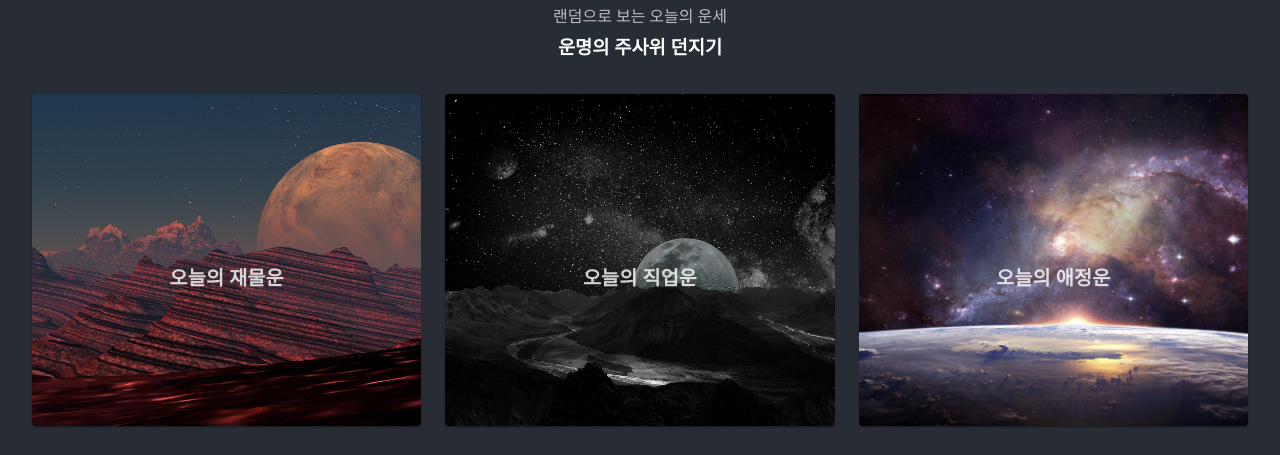
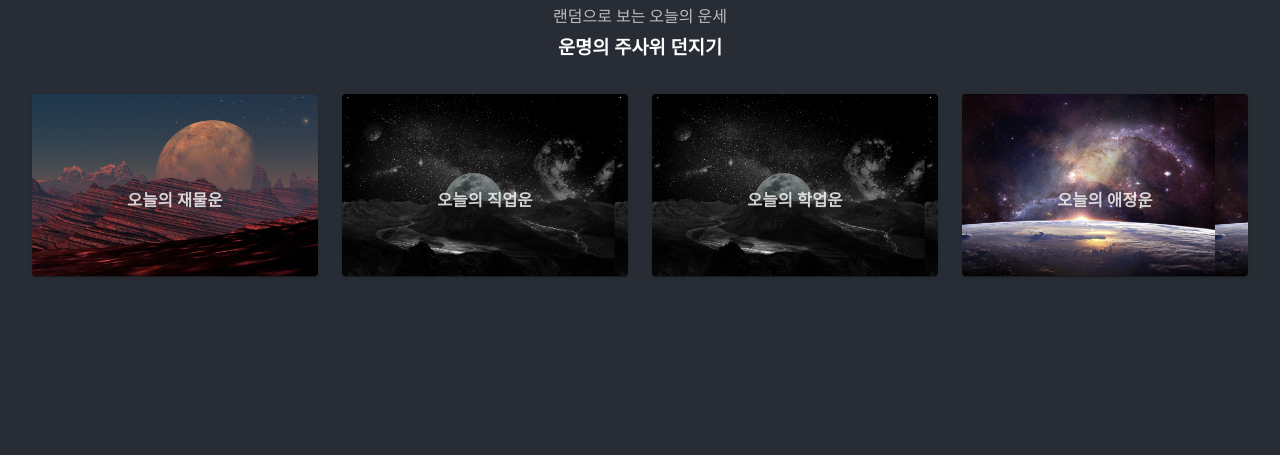
Before and after one commit to sundesoleil/sunsaju, a React (Create React App) app: page / in a window 1280 px wide. Shown: the part 798-1253 px from the top of the page. After the commit the page ends 1106 px from the top, so only its background shows below. Built offline with nearby package versions, Linux system fonts and the light colour scheme; a web font is replaced by a local one.

Commit message:
컴포넌트 스타일 수정

```diff
--- a/src/App.js
+++ b/src/App.js
@@ -20,6 +20,7 @@ function App() {
           <Route path="/result" element={<Result />} />
           <Route path="/today" element={<Today />}>
             <Route path="money" element={<div>재물운</div>} />
+            <Route path="study" element={<div>학업운</div>} />
             <Route path="love" element={<div>애정운</div>} />
             <Route path="work" element={<div>직장운</div>} />
           </Route>
--- a/src/components/TodayFortune.js
+++ b/src/components/TodayFortune.js
@@ -14,35 +14,31 @@ const Item = styled(Paper)(({ theme }) => ({
   padding: theme.spacing(2),
   textAlign: 'center',
   color: '#ffffff',
-  height: '300px',
+  height: '150px',
 }));
 
 function FormRow() {
   let fortunes = [
     { id: 1, name: 'money', title: '오늘의 재물운', poster: Mars },
     { id: 2, name: 'work', title: '오늘의 직업운', poster: Planet },
-    { id: 3, name: 'love', title: '오늘의 애정운', poster: Galaxy },
+    { id: 3, name: 'study', title: '오늘의 학업운', poster: Planet },
+    { id: 4, name: 'love', title: '오늘의 애정운', poster: Galaxy },
   ];
-
-  // function getRandomFortuneResult(name) {
-  //   alert(name);
-  // }
 
   return (
     <React.Fragment>
       {fortunes.map((fortune) => (
-        <Grid key={fortune.id} item xs={4} style={{ cursor: 'pointer' }}>
+        <Grid key={fortune.id} item xs={3} style={{ cursor: 'pointer' }}>
           <NavLink to={`/today/${fortune.name}`}>
             <Item name={fortune.name} style={{ position: 'relative', backgroundImage: `url(${fortune.poster})`, backgroundSize: 'auto 100%' }}>
               <h3
                 style={{
                   position: 'absolute',
-                  whiteSpace: 'nowrap',
                   transform: 'translate(-50%, -50%)',
                   top: '50%',
                   left: '50%',
                   opacity: '80%',
-                  fontSize: '140%',
+                  wordBreak: 'keep-all',
                 }}
               >
                 {fortune.title}
```
Also changed, not shown: 1 other file (tests, documents, lock files or other folders).
